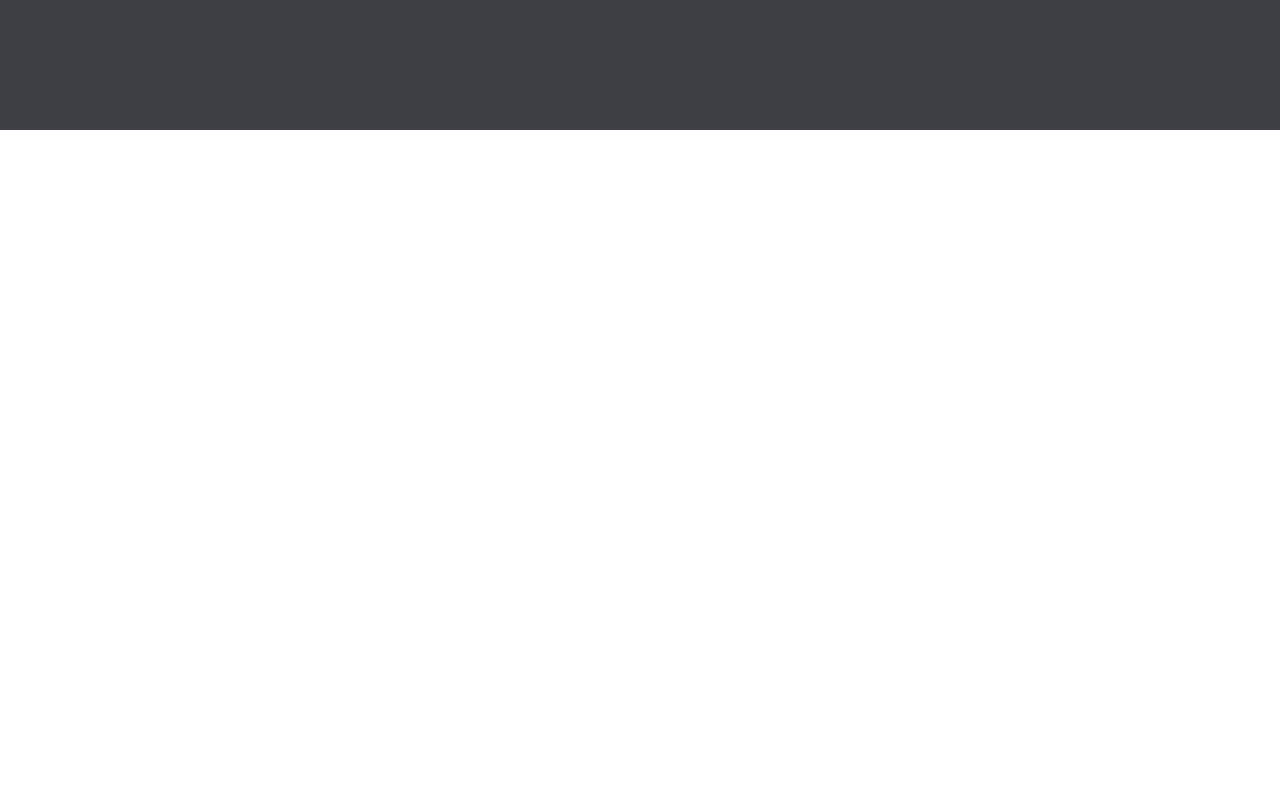
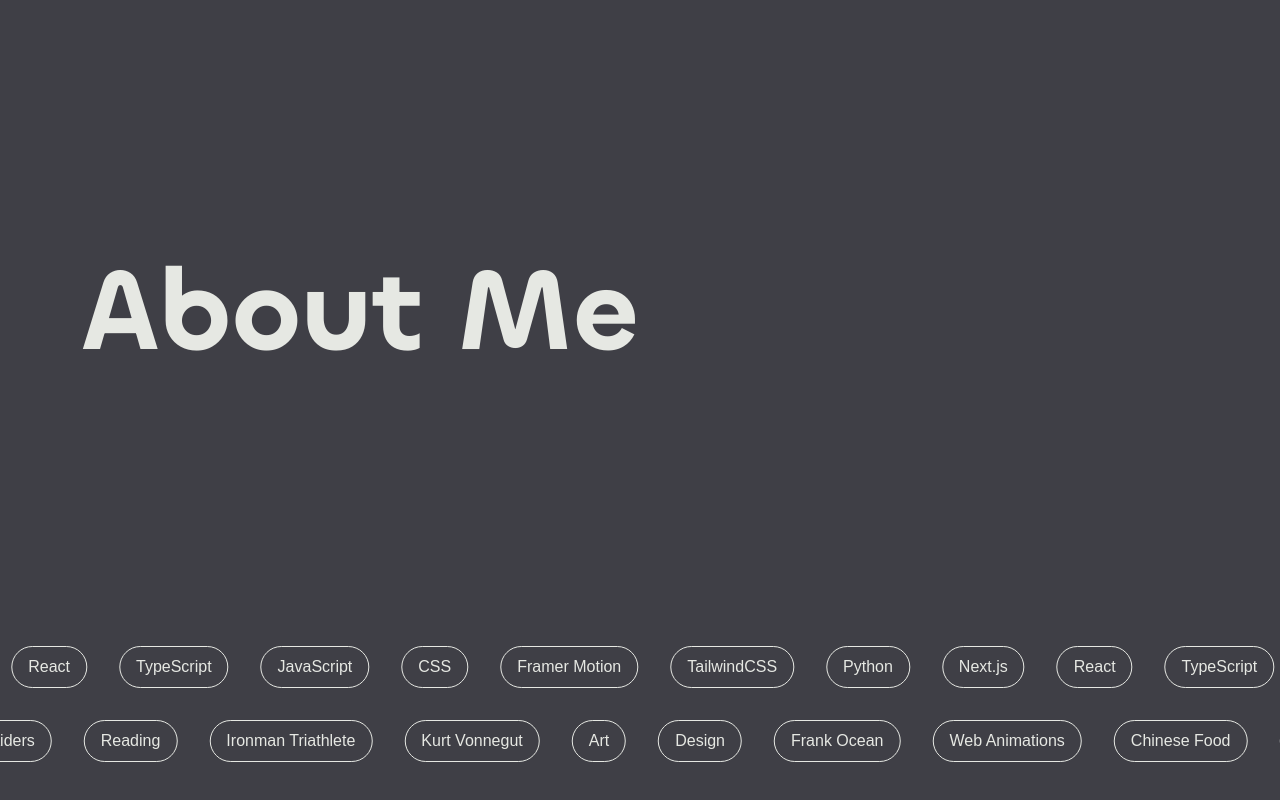
Before and after one commit to domsantini/portfolio2, a Next.js app: page / in a window 1280 px wide. Shown: the part 1470-2270 px from the top of the page. Before the commit the page ends 1600 px from the top, so only its background shows below. Built offline with nearby package versions, Linux system fonts and the light colour scheme; a web font is replaced by a local one.

Commit message:
Finish v1 of AboutSection and fix scroll animation

```diff
--- a/app/components/AboutSection.jsx
+++ b/app/components/AboutSection.jsx
@@ -6,34 +6,96 @@ import Marquee from "./Marquee/Marquee";
 import SkillPill from './SkillPill';
 
 function AboutSection({ id }) {
-
-
   return (
-    <SectionWrapper
+    <section
       id={id}
       className='
+        relative z-[2] min-h-screen h-full overflow-clip
         pt-20
         flex flex-col
         text-[#E6E8E3] bg-zinc-700
-        overflow-hidden
       '
     >
-      <h1 className='text-[clamp(45px,9vw,140px)] font-chillax font-semibold'>
+      <h1
+        className='
+          p-4 md:px-8 lg:px-20 pb-20
+          text-[clamp(45px,9vw,140px)] font-chillax font-semibold
+        '
+      >
         About Me
       </h1>
-      <div className='flex flex-col justify-center flex-grow gap-10 h-full -mx-28 text-[3vw] uppercase' >
-        <Marquee className='bg-black rotate-[5deg] py-4' scrollDirection='forward'>
-          <SkillPill className='border-[#A1A1AA] text-[#A1A1AA]'>React</SkillPill>
-          <SkillPill className='border-[#A1A1AA] text-[#A1A1AA]'>TypeScript</SkillPill>
-          <SkillPill className='border-[#A1A1AA] text-[#A1A1AA]'>JavaScript</SkillPill>
+      {/* <div className='flex flex-grow'>
+        <p>Lorem ipsum dolor sit amet consectetur adipisicing elit. Sunt vero eos maiores. Odio sunt eum commodi aspernatur repudiandae corporis autem odit consequuntur nesciunt, exercitationem quisquam obcaecati harum consectetur, voluptas corrupti!</p>
+      </div> */}
+      <div className='flex flex-col flex-grow justify-center h-full text-sm sm:text-base '>
+        <Marquee speed='45s'>
+          <p>Next.js</p>
+          <p>React</p>
+          <p>TypeScript</p>
+          <p>JavaScript</p>
+          <p>CSS</p>
+          <p>Framer Motion</p>
+          <p>TailwindCSS</p>
+          <p>Python</p>
+          <p aria-hidden='true'>Next.js</p>
+          <p aria-hidden='true'>React</p>
+          <p aria-hidden='true'>TypeScript</p>
+          <p aria-hidden='true'>JavaScript</p>
+          <p aria-hidden='true'>CSS</p>
+          <p aria-hidden='true'>Framer Motion</p>
+          <p aria-hidden='true'>TailwindCSS</p>
+          <p aria-hidden='true'>Python</p>
         </Marquee>
-        <Marquee className='bg-[#A1A1AA] rotate-[-10deg] py-4' scrollDirection='back'>
-          <SkillPill className='border-black text-black'>Art</SkillPill>
-          <SkillPill className='border-black text-black'>Design</SkillPill>
-          <SkillPill className='border-black text-black'>Reading</SkillPill>
+        <Marquee scrollDirection='reverse' speed='50s'>
+          <p>Ironman Triathlete</p>
+          <p>Kurt Vonnegut</p>
+          <p>Art</p>
+          <p>Design</p>
+          <p>Frank Ocean</p>
+          <p>Web Animations</p>
+          <p>Chinese Food</p>
+          <p>Wes Anderson</p>
+          <p>The Raiders</p>
+          <p>Reading</p>
+          <p aria-hidden='true'>Ironman Triathlete</p>
+          <p aria-hidden='true'>Kurt Vonnegut</p>
+          <p aria-hidden='true'>Art</p>
+          <p aria-hidden='true'>Design</p>
+          <p aria-hidden='true'>Frank Ocean</p>
+          <p aria-hidden='true'>Web Animations</p>
+          <p aria-hidden='true'>Chinese Food</p>
+          <p aria-hidden='true'>Wes Anderson</p>
+          <p aria-hidden='true'>The Raiders</p>
+          <p aria-hidden='true'>Reading</p>
         </Marquee>
+
       </div>
-    </SectionWrapper>
+    </section>
+    // <SectionWrapper
+    //   id={id}
+    //   className='
+    //     pt-20
+    //     flex flex-col
+    //     text-[#E6E8E3] bg-zinc-700
+    //     overflow-hidden
+    //   '
+    // >
+    //   <h1 className='text-[clamp(45px,9vw,140px)] font-chillax font-semibold'>
+    //     About Me
+    //   </h1>
+    //   <div className='flex flex-col justify-center flex-grow gap-10 h-full -mx-28 text-[3vw] uppercase' >
+    //     <Marquee className='bg-black rotate-[5deg] py-4' scrollDirection='forward'>
+    //       <SkillPill className='border-[#A1A1AA] text-[#A1A1AA]'>React</SkillPill>
+    //       <SkillPill className='border-[#A1A1AA] text-[#A1A1AA]'>TypeScript</SkillPill>
+    //       <SkillPill className='border-[#A1A1AA] text-[#A1A1AA]'>JavaScript</SkillPill>
+    //     </Marquee>
+    //     <Marquee className='bg-[#A1A1AA] rotate-[-10deg] py-4' scrollDirection='back'>
+    //       <SkillPill className='border-black text-black'>Art</SkillPill>
+    //       <SkillPill className='border-black text-black'>Design</SkillPill>
+    //       <SkillPill className='border-black text-black'>Reading</SkillPill>
+    //     </Marquee>
+    //   </div>
+    // </SectionWrapper>
   );
 }
 
@@ -44,5 +106,5 @@ export default AboutSection;
 //   <div className='h-full'/>
 //   <h1 className="text-[#E6E8E3] text-[clamp(35px,9vw,140px)] font-chillax font-semibold">
 //     More About Me
+// </section>
 //   </h1>
-// </section>
--- a/app/components/Marquee/Marquee.jsx
+++ b/app/components/Marquee/Marquee.jsx
@@ -1,30 +1,14 @@
 import styles from './Marquee.module.css'
-import { motion } from 'framer-motion'
 
-export default function Marquee({ children, className, scrollDirection='forward', props }) {
-
-  const scrollDir = scrollDirection === 'forward' ? '100%' : '-100%'
+export default function Marquee({ children, className='', scrollDirection='forwards', speed='30s', props }) {
 
   return (
-    <div className={`${styles.marqueeContainer} ${className}`} {...props}>
-      <motion.div
-        className={`${styles.marqueeText} border-2 border-solid border-emerald-300`}
-        animate={{ x: '-100%' }}
-        transition={{ duration: 20, repeat: Infinity, ease: 'linear' }}
-      >
-        { children }
-        { children }
-        { children }
-      </motion.div>
-      <motion.div
-        className={`${styles.marqueeText} border-2 border-solid border-amber-300`}
-        animate={{ x: '-100%' }}
-        transition={{ duration: 20, repeat: Infinity, ease: 'linear' }}
-      >
-        { children }
-        { children }
-        { children }
-      </motion.div>
+    <div className={`${styles.marqueeWrapper} ${className}`} {...props}>
+      <div className={`${styles.marqueeText} ${styles.fadeoutHorizontal}`}>
+        <div style={{ '--direction': scrollDirection, '--speed': speed }} className={styles.marqueeTextTrack}>
+            {children}
+        </div>
+      </div>
     </div>
   )
 }
--- a/app/components/Marquee/Marquee.module.css
+++ b/app/components/Marquee/Marquee.module.css
@@ -1,18 +1,40 @@
-.marqueeContainer {
-  --gap: 2rem;
-  display: flex;
-  flex: 0 0 auto;
-  overflow: hidden;
-  width: 100%;
+.marqueeWrapper {
+  padding: 1rem 0px;
+  color: #E6E8E3;
+  font-size: 1rem;
 }
 
 .marqueeText {
+  overflow: clip;
+}
+
+.marqueeTextTrack {
   display: flex;
-  flex: 0 0 auto;
-  gap: var(--gap);
-  padding-right: 1rem;
-  padding-left: 1rem;
+  padding-left: 2rem;
+  gap: 2rem;
+  /*
+    This makes our track the full width of the inner content.
+    Otherwise flexbox makes this the width of the parent,
+    and to get our infinite scroll we will need to move this element by 50%
+  */
+  width: max-content;
 
-  font-family: 'Chillax';
-  font-weight: 600;
+  animation: marqueeMoveText var(--speed) linear infinite var(--direction);
 }
+
+.marqueeText p {
+  display: flex;
+  justify-content: center;
+  align-items: center;
+  white-space: nowrap;
+  border: 1px solid #E6E8E3;
+  border-radius: 999px;
+  padding: 0.5rem 1rem;
+
+}
+
+@keyframes marqueeMoveText {
+  to {
+    transform: translateX(-50%);
+  }
+}
--- a/app/components/WorkSection.jsx
+++ b/app/components/WorkSection.jsx
@@ -9,7 +9,7 @@ const WorkSection = forwardRef(function WorkSection({ id }, ref ) {
       ref={ref}
       id={id}
       className='
-        relative z-[2] min-h-[100svh] h-screen p-4 md:px-8 lg:px-20
+        relative z-[2] min-h-screen h-full p-4 md:px-8 lg:px-20
         pt-20
         flex flex-col
         text-[#E6E8E3] bg-zinc-700
--- a/app/page.js
+++ b/app/page.js
@@ -11,6 +11,7 @@ import ContactSection from "./components/ContactSection";
 export default function Home() {
   const wrapperRef = React.useRef(null)
   const { scrollYProgress } = useScroll({
+    layoutEffect: false,
     target: wrapperRef,
     offset: ['start end', 'start start']
   })
@@ -26,12 +27,12 @@ export default function Home() {
       <LandingSection id="home" scrollYProgress={scrollYProgress}/>
       <div className='relative z-[2]'>
         <WorkSection ref={wrapperRef} id="work"/>
+        <AboutSection id="about"/>
       </div>
     </main>
   );
 }
 
-{/* <AboutSection id="about"/> */}
 {/* <div
   ref={wrapperRef}
   // style={{ borderRadius }}
```
